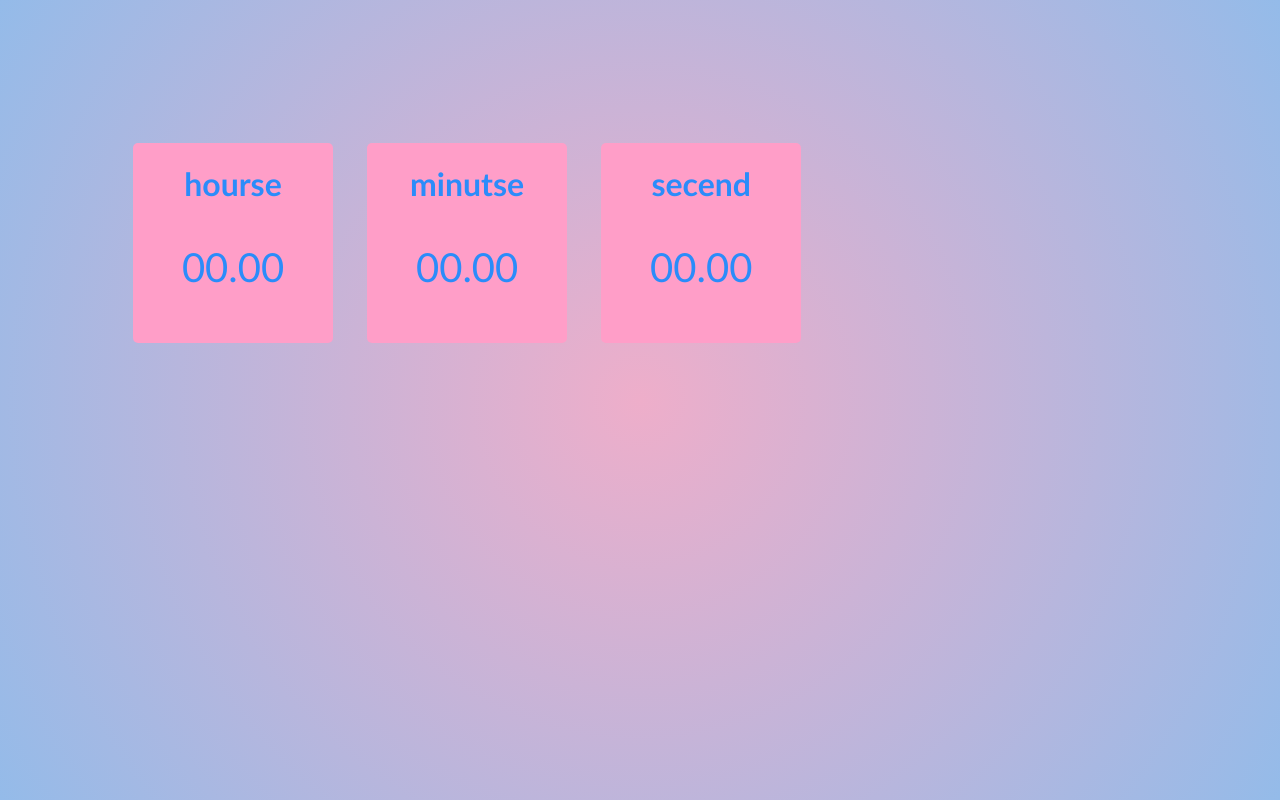
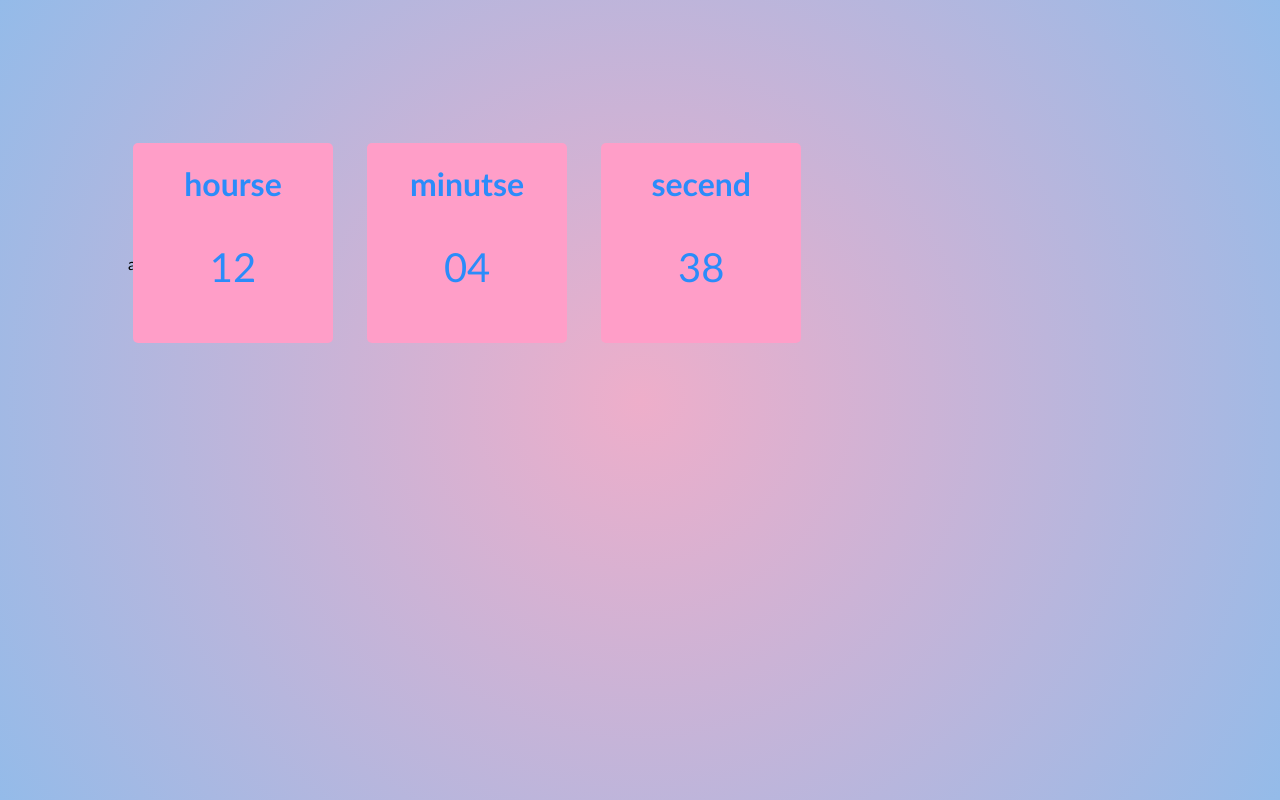
Before and after one commit to erfan2222e22/todo-app, a plain HTML site: page import/index.html in a window 1280 px wide. Drawn offline with Linux system fonts and the light colour scheme.

Commit message:
git push

```diff
--- a/index.html
+++ b/import/index.html
@@ -39,8 +39,8 @@
 
 
 
+<dir><dir><dir> awdadwawd</dir></dir></dir>
 
 
-
-<script src="js/javascrt.js"></script>
+<script src="javascript.js"></script>
 </html>
--- /dev/null
+++ b/import/javascript.js
@@ -0,0 +1,28 @@
+
+
+
+
+let $=document
+
+
+const hourse_time = $.querySelector('.hours_Show');
+const minutse_time = $.querySelector('.minutse_show');
+const secend_time = $.querySelector('.secend_show');
+
+
+function updateTime() {
+    let date = new Date();
+    let GetHourse = date.getHours();
+    let GetMintse = date.getMinutes();
+    let GetSecend = date.getSeconds();
+
+    // Update the display
+    hourse_time.innerHTML = GetHourse < 10 ? '0' + GetHourse : GetHourse;
+    minutse_time.innerHTML = GetMintse < 10 ? '0' + GetMintse : GetMintse;
+    secend_time.innerHTML = GetSecend < 10 ? '0' + GetSecend : GetSecend;
+}
+
+updateTime()
+
+
+setInterval(updateTime,1000)
```
Also changed, not shown: import/style.css (renamed from style.css), javascript.js (deleted).
